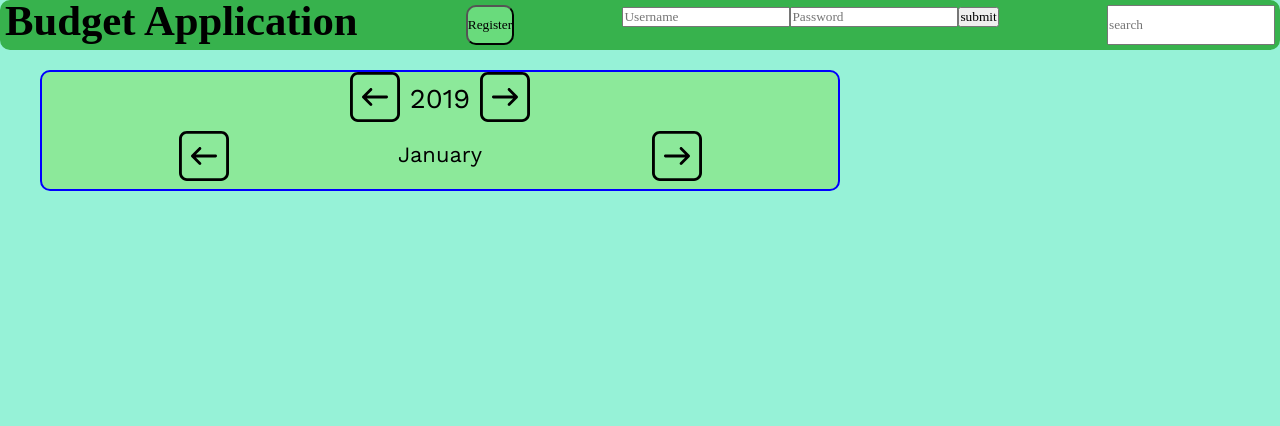
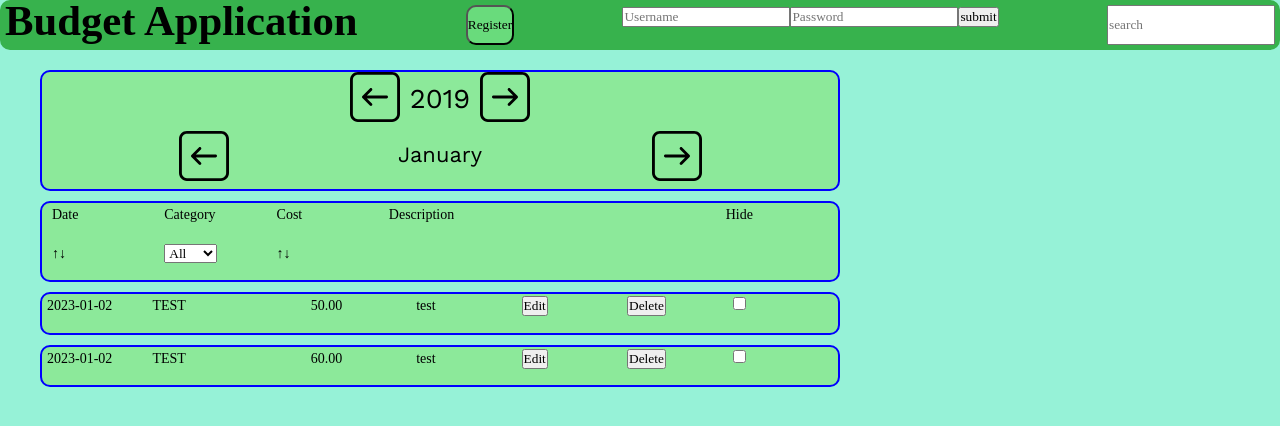
Before and after one commit to RavinderSian/ReactExpenses, a React (Create React App) app in the folder react-expenses-app/: page / in a window 1280 px wide. Shown: the top 426 px of the page. Built offline with nearby package versions, Linux system fonts and the light colour scheme.

Commit message:
add expense list with dummy

```diff
--- a/react-expenses-app/src/App.js
+++ b/react-expenses-app/src/App.js
@@ -1,9 +1,10 @@
 import React from "react";
-import logo from "./logo.svg";
 import "./App.css";
 import NavigationHeader from "./Components/NavigationHeader/NavigationHeader";
 import DateFilter from "./Components/DateFilter/DateFilter";
 import AppBody from "./Components/AppBody/AppBody";
+import ExpenseHeaders from "./Components/Expense/ExpenseHeaders";
+import ExpenseList from "./Components/Expense/ExpenseList";
 
 function App() {
   return (
@@ -11,6 +12,8 @@ function App() {
       <NavigationHeader />
       <AppBody>
         <DateFilter />
+        <ExpenseHeaders></ExpenseHeaders>
+        <ExpenseList></ExpenseList>
       </AppBody>
     </React.Fragment>
   );
--- /dev/null
+++ b/react-expenses-app/src/Components/Expense/Expense.js
@@ -0,0 +1,24 @@
+import React from "react";
+import classes from "./Expense.module.css";
+
+const Expense = (props) => {
+  return (
+    <div className={classes["budget-list"]}>
+      <p>{props.purchaseDate}</p>
+      <p>{props.category}</p>
+      <p>{props.amount.toFixed(2)}</p>
+      <p>{props.description}</p>
+      <a className={classes["edit-expense-link"]}>
+        <button className={classes["edit-expense-btn"]}>Edit</button>
+      </a>
+      <a className={classes["delete-expense-link"]} href="/delete/expense.id">
+        <button className={classes["delete-expense-btn"]}>Delete</button>
+      </a>
+      <div>
+        <input type="checkbox" id="ignore-expense-checkbox" />
+      </div>
+    </div>
+  );
+};
+
+export default Expense;
--- /dev/null
+++ b/react-expenses-app/src/Components/Expense/Expense.module.css
@@ -0,0 +1,75 @@
+@charset "ISO-8859-1";
+
+.hidden {
+  display: none;
+}
+
+.hidden-opacity-collapse {
+  opacity: 0;
+  height: 0;
+}
+
+.expense-input {
+  display: block;
+  border-radius: 10px;
+}
+
+.budget-list {
+  margin-left: 40px;
+  padding-left: 5px;
+  display: grid;
+  border: 2px solid blue;
+  border-radius: 10px;
+  background-color: #8ce99a;
+  grid-template-columns: 1fr 1.5fr 1fr 1fr 1fr 1fr 1fr;
+  margin-bottom: 10px;
+}
+
+.budget-list-total {
+  margin-left: 40px;
+  padding-left: 5px;
+  display: grid;
+  border: 2px solid blue;
+  border-radius: 10px;
+  background-color: #8ce99a;
+  margin-bottom: 10px;
+  align-items: center;
+  justify-items: center;
+}
+
+.total {
+  margin: 10px;
+}
+
+.budget-list-edit-form {
+  margin-left: 40px;
+  height: 80px;
+  padding-left: 5px;
+  display: grid;
+  align-items: center;
+  border: 2px solid blue;
+  border-radius: 10px;
+  background-color: #8ce99a;
+  grid-template-columns: 1fr 1fr 1fr 1fr 1fr;
+  margin-bottom: 10px;
+}
+
+.edit-expense-input {
+  width: 75%;
+  height: 50%;
+  border-radius: 10px;
+}
+
+.delete-expense-link {
+  pointer-events: none;
+}
+
+.delete-expense-btn {
+  cursor: pointer;
+  pointer-events: auto;
+}
+
+.edit-expense-btn {
+  cursor: pointer;
+  pointer-events: auto;
+}
--- /dev/null
+++ b/react-expenses-app/src/Components/Expense/ExpenseHeaders.js
@@ -0,0 +1,35 @@
+import classes from "./ExpenseHeaders.module.css";
+
+const ExpenseHeaders = () => {
+  return (
+    <div className={classes["budget-list-header"]}>
+      <div>
+        <p className={classes["sorted-header"]}>Date</p>
+        <p className={classes["sorting-arrows"]} data-to-sort="date">
+          &#8593;&#8595;
+        </p>
+      </div>
+      <div>
+        <p className={classes["sorted-header"]}>Category</p>
+        <select id="category-filter-input">
+          <option value="All">All</option>
+          <option value="DATES">Dates</option>
+          <option value="MISC">Misc</option>
+          <option value="FUEL">Fuel</option>
+        </select>
+      </div>
+      <div>
+        <p className={classes["sorted-header"]}>Cost</p>
+        <p className={classes["sorting-arrows"]} data-to-sort="cost">
+          &#8593;&#8595;
+        </p>
+      </div>
+      <p>Description</p>
+      <p></p>
+      <p></p>
+      <p>Hide</p>
+    </div>
+  );
+};
+
+export default ExpenseHeaders;
--- /dev/null
+++ b/react-expenses-app/src/Components/Expense/ExpenseHeaders.module.css
@@ -0,0 +1,173 @@
+@charset "ISO-8859-1";
+
+.hidden {
+  display: none;
+}
+
+.nav-box {
+  border-radius: 10px;
+  border: 5px solid #37b24d;
+  background-color: #37b24d;
+  margin-bottom: 10px;
+  width: 100%;
+  height: 50px;
+  display: flex;
+  justify-content: space-between;
+  margin-bottom: 20px;
+}
+
+.body-app {
+  display: grid;
+  grid-gap: 20px;
+  grid-template-columns: 1fr 0.5fr;
+  grid-template-rows: 1fr 3fr;
+}
+
+.hidden {
+  display: none;
+}
+
+.hidden-opacity-collapse {
+  opacity: 0;
+  height: 0;
+}
+
+.add-expense-form {
+  display: grid;
+  justify-items: center;
+  border: 2px solid blue;
+}
+
+.expense-input {
+  display: block;
+  border-radius: 10px;
+}
+
+.budget-list-header {
+  justify-content: space-evenly;
+  padding-left: 10px;
+  margin-left: 40px;
+  display: grid;
+  border: 2px solid blue;
+  border-radius: 10px;
+  background-color: #8ce99a;
+  grid-template-columns: 1fr 1fr 1fr 1fr 1fr 1fr 1fr;
+  margin-bottom: 10px;
+}
+
+.budget-list {
+  margin-left: 40px;
+  padding-left: 5px;
+  display: grid;
+  border: 2px solid blue;
+  border-radius: 10px;
+  background-color: #8ce99a;
+  grid-template-columns: 1fr 1.5fr 1fr 1fr 1fr 1fr 1fr;
+  margin-bottom: 10px;
+}
+
+.budget-list-total {
+  margin-left: 40px;
+  padding-left: 5px;
+  display: grid;
+  border: 2px solid blue;
+  border-radius: 10px;
+  background-color: #8ce99a;
+  margin-bottom: 10px;
+  align-items: center;
+  justify-items: center;
+}
+
+.total {
+  margin: 10px;
+}
+
+.budget-list-edit-form {
+  margin-left: 40px;
+  height: 80px;
+  padding-left: 5px;
+  display: grid;
+  align-items: center;
+  border: 2px solid blue;
+  border-radius: 10px;
+  background-color: #8ce99a;
+  grid-template-columns: 1fr 1fr 1fr 1fr 1fr;
+  margin-bottom: 10px;
+}
+
+.edit-expense-input {
+  width: 75%;
+  height: 50%;
+  border-radius: 10px;
+}
+
+.delete-expense-link {
+  pointer-events: none;
+}
+
+.delete-expense-btn {
+  cursor: pointer;
+  pointer-events: auto;
+}
+
+.edit-expense-btn {
+  cursor: pointer;
+  pointer-events: auto;
+}
+
+.category-header {
+  margin-bottom: 0;
+}
+
+.budget-date-filter {
+  margin-left: 40px;
+  border: 2px solid blue;
+  border-radius: 10px;
+  background-color: #8ce99a;
+  margin-bottom: 10px;
+}
+
+.sorting-arrows {
+  width: min-content;
+}
+
+.sorting-arrows:hover {
+  cursor: pointer;
+}
+
+.year-grid {
+  display: grid;
+  justify-content: center;
+}
+
+.flex-box-month {
+  display: flex;
+  justify-content: space-evenly;
+}
+
+.month-text {
+  display: flex;
+  margin: 10px;
+  justify-content: center;
+  flex-basis: 130px;
+}
+
+.flex-box-year {
+  display: flex;
+}
+
+.anchor-arrow-back {
+  width: 50px;
+}
+
+.year-text {
+  margin: 10px;
+}
+
+.anchor-arrow-next {
+  width: 50px;
+}
+
+.anchor-arrow-back {
+  width: 50px;
+}
--- /dev/null
+++ b/react-expenses-app/src/Components/Expense/ExpenseList.js
@@ -0,0 +1,29 @@
+import React from "react";
+import Expense from "./Expense";
+import classes from "./ExpenseList.module.css";
+
+const DUMMY_EXPENSE = [
+  {
+    id: 1,
+    category: "TEST",
+    description: "test",
+    amount: 50.0,
+    purchaseDate: "2023-01-02",
+  },
+  {
+    id: 2,
+    category: "TEST",
+    description: "test",
+    amount: 60.0,
+    purchaseDate: "2023-01-02",
+  },
+];
+
+const ExpenseList = () => {
+  const expensesList = DUMMY_EXPENSE.map((expense) => (
+    <Expense key={expense.id} {...expense}></Expense>
+  ));
+  return <React.Fragment>{expensesList}</React.Fragment>;
+};
+
+export default ExpenseList;
--- /dev/null
+++ b/react-expenses-app/src/Components/Expense/ExpenseList.module.css
@@ -0,0 +1,10 @@
+.budget-list {
+  margin-left: 40px;
+  padding-left: 5px;
+  display: grid;
+  border: 2px solid blue;
+  border-radius: 10px;
+  background-color: #8ce99a;
+  grid-template-columns: 1fr 1.5fr 1fr 1fr 1fr 1fr 1fr;
+  margin-bottom: 10px;
+}
```
